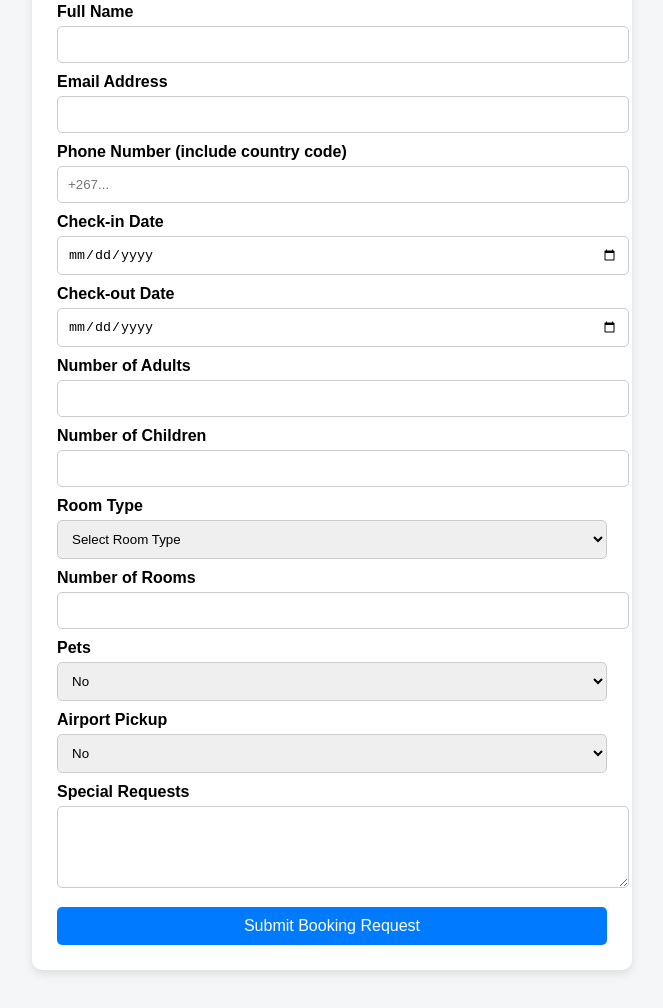
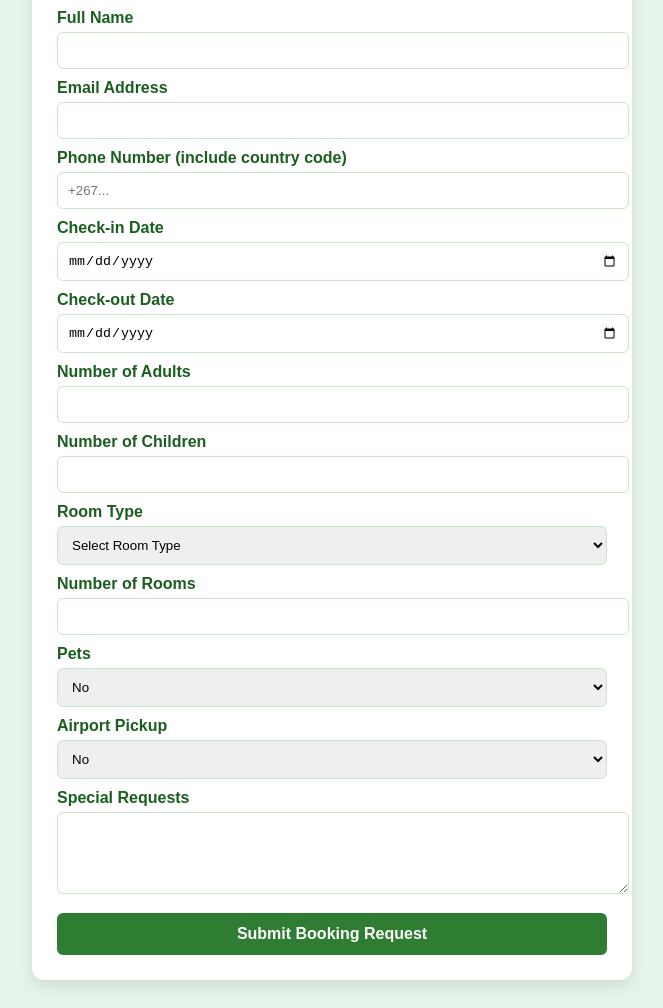
Before and after one commit to statspackbw/airporthotel, a plain HTML site: page index.html in a window 1280 px wide. Shown: the part 128-1136 px from the top of the page, without its empty margins (308-971 px from the left). Drawn offline with nearby package versions, Linux system fonts and the light colour scheme.

Commit message:
Update index.html

```diff
--- a/index.html
+++ b/index.html
@@ -15,49 +15,63 @@ emailjs.init("YOUR_PUBLIC_KEY");
 
 <style>
 body {
-font-family: Arial;
-background: #f4f6f8;
+font-family: Arial, sans-serif;
+background: #e6f4ea; /* light green background */
 padding: 20px;
 }
 
 form {
-background: #fff;
+background: #ffffff;
 padding: 25px;
-border-radius: 10px;
+border-radius: 12px;
 max-width: 550px;
 margin: auto;
-box-shadow: 0 4px 10px rgba(0,0,0,0.1);
+box-shadow: 0 6px 15px rgba(0,0,0,0.1);
+border-top: 6px solid #2e7d32; /* Amazon-style green accent */
 }
 
 h2 {
 text-align: center;
+color: #2e7d32;
 }
 
 label {
 margin-top: 10px;
 display: block;
 font-weight: bold;
+color: #1b5e20;
 }
 
-input, select, textarea, button {
+input, select, textarea {
 width: 100%;
 padding: 10px;
 margin-top: 5px;
-border-radius: 5px;
-border: 1px solid #ccc;
+border-radius: 6px;
+border: 1px solid #c8e6c9;
+outline: none;
+}
+
+input:focus, select:focus, textarea:focus {
+border-color: #2e7d32;
+box-shadow: 0 0 5px rgba(46,125,50,0.3);
 }
 
 button {
-background: #007BFF;
+width: 100%;
+padding: 12px;
+background: #2e7d32; /* main green */
 color: white;
 border: none;
+border-radius: 6px;
 margin-top: 15px;
 cursor: pointer;
 font-size: 16px;
+font-weight: bold;
+transition: 0.3s;
 }
 
 button:hover {
-background: #0056b3;
+background: #1b5e20; /* darker green */
 }
 </style>
 </head>
```
